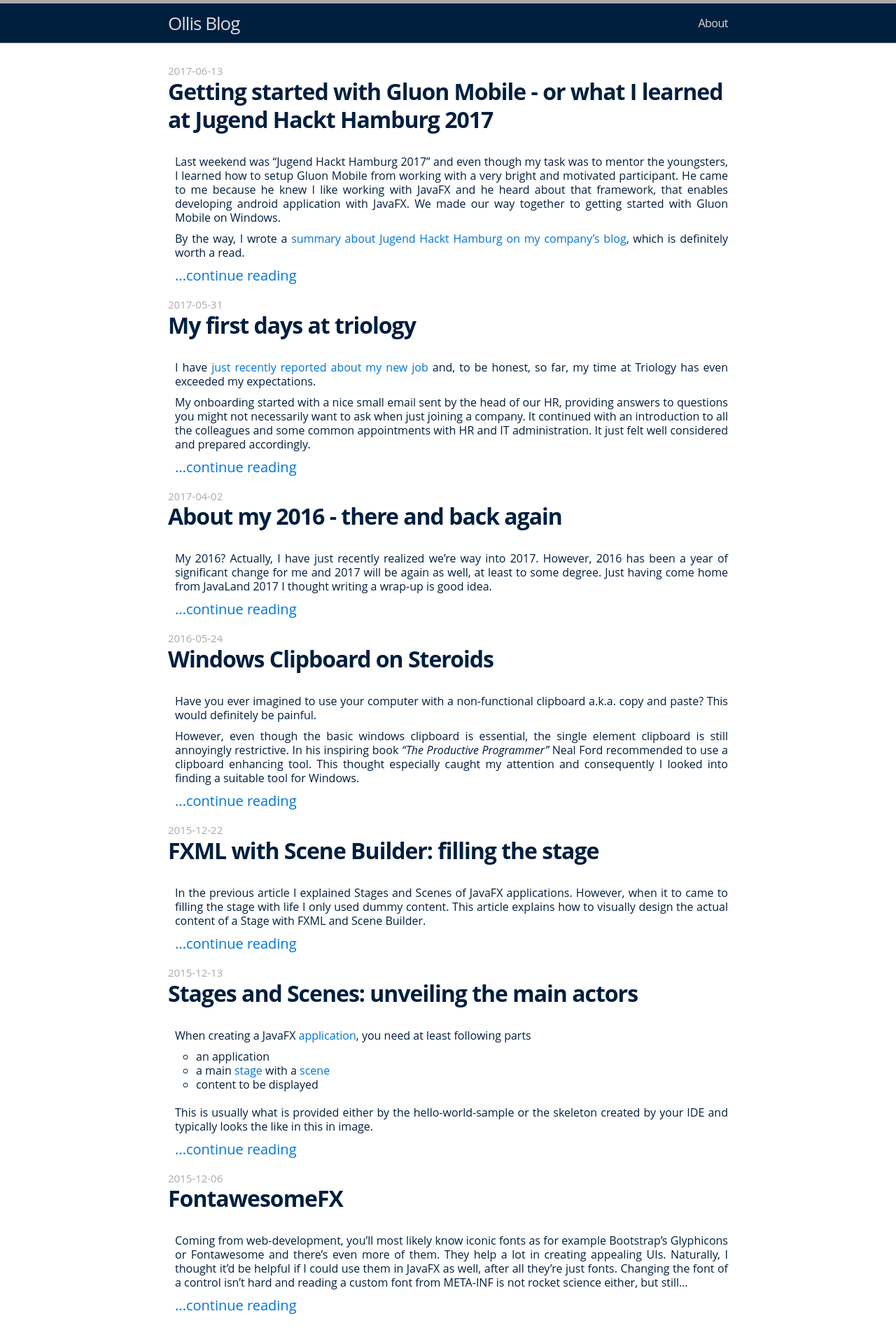
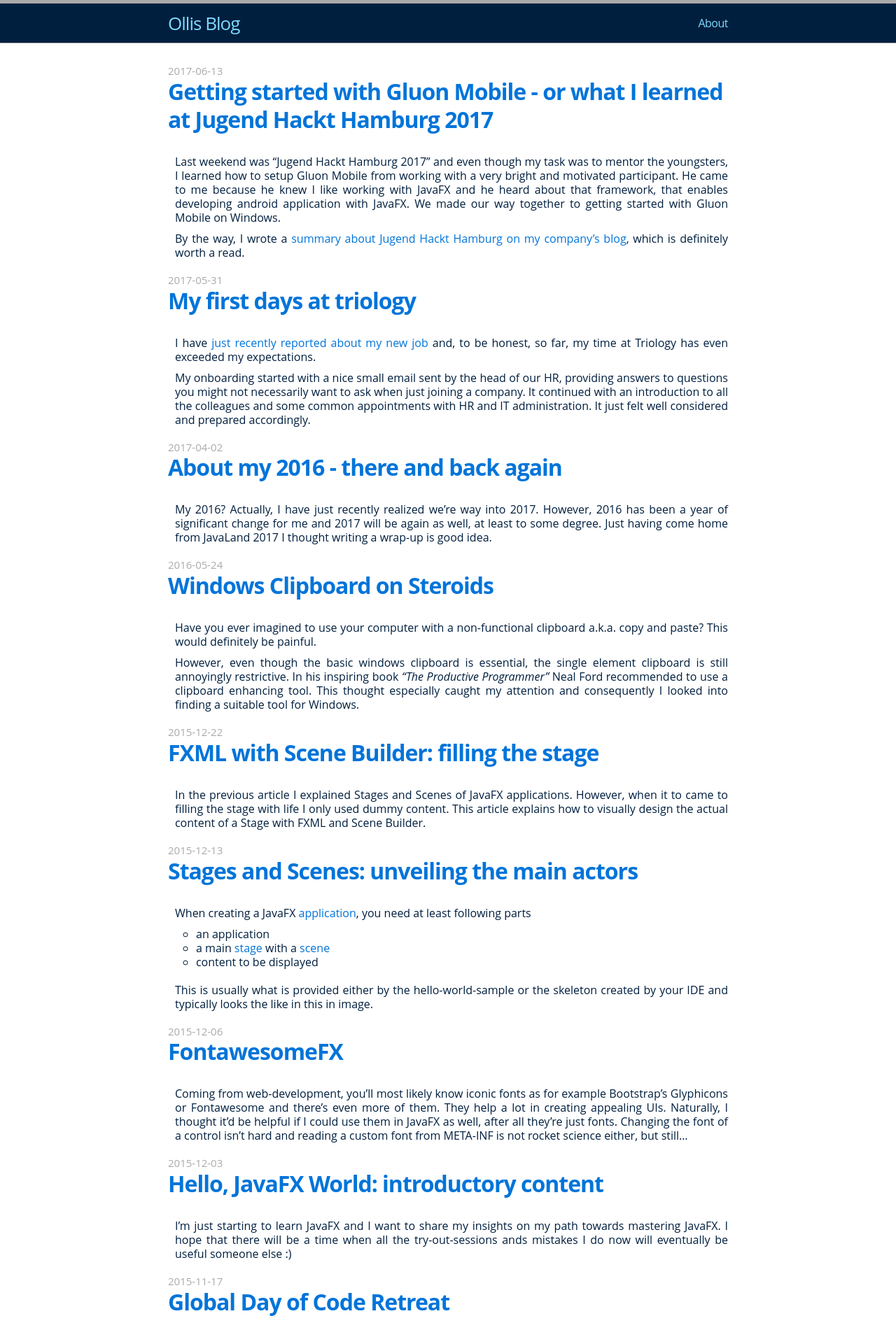
Before and after one commit to omilke/omilke.github.io, a Jekyll site: the page built from index.html, in a window 1280 px wide. Shown: the top 1901 px of the page at 70% size. Built offline with Jekyll 4.4.1, drawn with Linux system fonts in a browser that asks for light colours; nearby versions of some CDN libraries; some of the changed text lies outside the part shown.

Commit message:
adjust headlines and make it links

```diff
--- a/css/main.scss
+++ b/css/main.scss
@@ -72,7 +72,7 @@
 .site-title:hover,
 .site-title:visited {
   display: block;
-  color: $silver;
+  color: $aqua;
   font-size: 26px;
   letter-spacing: -1px;
   float: left;
@@ -90,7 +90,7 @@
 
 .site-nav .page-link {
   margin-left: 20px;
-  color: $silver;
+  color: $aqua;
   letter-spacing: -.5px;
 }
 
--- a/index.html
+++ b/index.html
@@ -8,11 +8,11 @@
     {% for post in site.posts %}
       <li>
         <p class="meta">{{ post.date | date: "%Y-%m-%d" }}</p>
-        <h1 class="overview">{{ post.title }}</h1>
+        <a class="post-link" href="{{ post.url | prepend: site.baseurl }}">
+          <h1 class="overview">{{ post.title }}</h1>
+        </a>
         <div class="excerpt">
           {{ post.excerpt }}
-
-          <a class="post-link" href="{{ post.url | prepend: site.baseurl }}">...continue reading</a>
         </div>
       </li>
     {% endfor %}
```
